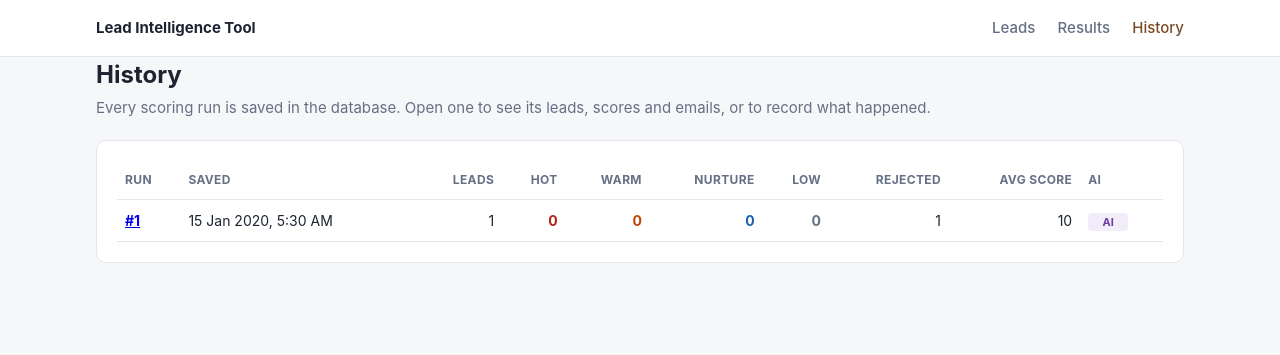
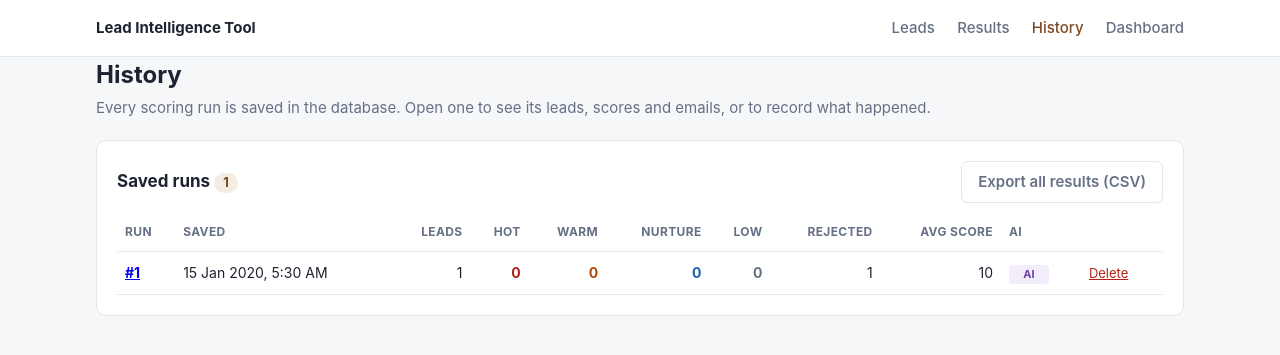
Before and after one commit to kambhampatiabhijith-wq/lead-intelligence-tool, a Flask app: page /history in a window 1280 px wide. Shown: the top 355 px of the page. Run offline with Flask 3, Linux system fonts and the light colour scheme; tables that the repository leaves empty hold one stand-in row (values such as "Sample post").

Commit message:
Add admin dashboard, run deletion and CSV export
- /dashboard: usage KPIs, conversion by segment from recorded outcomes
  (do Hot leads beat Warm?), segment mix by run, next-action mix,
  follow-ups waiting, AI health and the current scoring rules
- History: delete a run, export every scored lead as CSV
- layout fixes for narrow screens

Co-Authored-By: Claude Opus 5.5 <noreply@anthropic.com>
Claude-Session: https://claude.ai/code/session_01ViRBK24UG7bY1zPk4zdDQE

```diff
--- a/db.py
+++ b/db.py
@@ -253,3 +253,111 @@ def set_outcome(result_id, outcome):
 def clear_outcome(result_id):
     with connect() as conn:
         conn.execute("DELETE FROM outcomes WHERE result_id = ?", (result_id,))
+
+
+# ---------- Admin: dashboard numbers, deleting runs, export ----------
+
+SEGMENTS = ["Hot", "Warm", "Nurture", "Low"]
+POSITIVE = ("Meeting", "Won")
+
+
+def dashboard_stats():
+    """Everything the admin dashboard shows, computed from the database."""
+    with connect() as conn:
+        runs = conn.execute("SELECT * FROM runs ORDER BY id").fetchall()
+        results = conn.execute(
+            """SELECT r.id, r.run_id, r.lead_id, r.company, r.contact_name, r.segment, r.score,
+                      r.next_action, r.email_source, r.ai_dropped, o.outcome
+               FROM results r LEFT JOIN outcomes o ON o.result_id = r.id""").fetchall()
+        mix = conn.execute(
+            """SELECT run_id, segment, COUNT(*) AS n FROM results GROUP BY run_id, segment""").fetchall()
+
+    stats = {
+        "runs": len(runs),
+        "leads_scored": len(results),
+        "rejected": sum(r["rejected_count"] for r in runs),
+        "avg_score": round(sum(r["score"] for r in results) / len(results)) if results else None,
+        "ai_runs": sum(1 for r in runs if r["ai_used"]),
+        "template_emails": sum(1 for r in results if r["email_source"] == "Template"),
+        "dropped_claims": sum(len(json.loads(r["ai_dropped"] or "[]")) for r in results),
+        "outcomes_recorded": sum(1 for r in results if r["outcome"]),
+    }
+    stats["ai_rate"] = round(100 * stats["ai_runs"] / stats["runs"]) if runs else None
+
+    # Segment totals and conversion: of the leads with an outcome, how many reached a meeting or a win?
+    segments = []
+    for seg in SEGMENTS:
+        rows = [r for r in results if r["segment"] == seg]
+        recorded = [r for r in rows if r["outcome"]]
+        positive = [r for r in recorded if r["outcome"] in POSITIVE]
+        segments.append({
+            "segment": seg,
+            "leads": len(rows),
+            "recorded": len(recorded),
+            "counts": {o: sum(1 for r in recorded if r["outcome"] == o) for o in OUTCOMES},
+            "positive": len(positive),
+            "rate": round(100 * len(positive) / len(recorded)) if recorded else None,
+        })
+    stats["segments"] = segments
+    hot, warm = segments[0], segments[1]
+    if hot["rate"] is not None and warm["rate"] is not None:
+        if hot["rate"] > warm["rate"]:
+            stats["verdict"] = f"Yes. {hot['rate']}% of Hot leads reached a meeting or win, against {warm['rate']}% of Warm leads."
+        elif hot["rate"] == warm["rate"]:
+            stats["verdict"] = f"Not yet. Hot and Warm leads convert at the same rate ({hot['rate']}%)."
+        else:
+            stats["verdict"] = (f"No. Warm leads are converting better ({warm['rate']}% against {hot['rate']}%). "
+                                "Review the scoring weights.")
+    else:
+        stats["verdict"] = "Not enough data yet. Record outcomes for some Hot and Warm leads on the Results page."
+
+    # Segment mix for the last 12 runs (chart)
+    recent = runs[-12:]
+    by_run = {}
+    for m in mix:
+        by_run.setdefault(m["run_id"], {})[m["segment"]] = m["n"]
+    stats["chart_runs"] = {
+        "labels": [f"#{r['id']}" for r in recent],
+        **{seg.lower(): [by_run.get(r["id"], {}).get(seg, 0) for r in recent] for seg in SEGMENTS},
+    }
+
+    # Next actions across all scored leads
+    actions = {}
+    for r in results:
+        actions[r["next_action"]] = actions.get(r["next_action"], 0) + 1
+    stats["actions"] = sorted(actions.items(), key=lambda kv: -kv[1])
+
+    # Hot and Warm leads from the latest run that have no outcome yet
+    latest = runs[-1]["id"] if runs else None
+    stats["latest_run"] = latest
+    stats["follow_ups"] = [dict(r) for r in results
+                           if r["run_id"] == latest and r["segment"] in ("Hot", "Warm") and not r["outcome"]]
+
+    # Runs where the AI did not run, or skipped some leads
+    stats["ai_issues"] = [{"id": r["id"], "created_at": local_time(r["created_at"]), "message": r["ai_message"]}
+                          for r in reversed(runs)
+                          if not r["ai_used"] or "Not checked" in (r["ai_message"] or "")][:8]
+    return stats
+
+
+def delete_run(run_id):
+    """Remove a run and everything saved with it."""
+    with connect() as conn:
+        conn.execute("DELETE FROM outcomes WHERE result_id IN (SELECT id FROM results WHERE run_id = ?)", (run_id,))
+        conn.execute("DELETE FROM results WHERE run_id = ?", (run_id,))
+        conn.execute("DELETE FROM rejected WHERE run_id = ?", (run_id,))
+        cur = conn.execute("DELETE FROM runs WHERE id = ?", (run_id,))
+    return cur.rowcount > 0
+
+
+def export_rows():
+    """Every scored lead with its run and outcome, for the CSV export."""
+    with connect() as conn:
+        rows = conn.execute(
+            """SELECT r.run_id, ru.created_at, r.lead_id, r.contact_name, r.role, r.company, r.company_type,
+                      r.product, r.annual_volume_tonnes, r.indicative_price_usd_kg, r.lead_source,
+                      r.score, r.segment, r.next_action, r.email_source, o.outcome
+               FROM results r JOIN runs ru ON ru.id = r.run_id
+               LEFT JOIN outcomes o ON o.result_id = r.id
+               ORDER BY r.run_id DESC, r.id""").fetchall()
+    return [dict(r) for r in rows]
--- a/main.py
+++ b/main.py
@@ -5,14 +5,14 @@ Flow for each scoring run (POST /api/score):
   ai.py          -> quoted buying signals + outreach email draft (Groq)
   logic.py       -> score, segment, next action, email checks
   db.py          -> run, results and rejected rows saved in SQLite
-The pages read everything back from the database.
+The pages read everything back from the database; /dashboard is the admin view.
 """
 
 import csv
 import io
 import os
 
-from flask import Flask, abort, flash, jsonify, redirect, render_template, request, url_for
+from flask import Flask, Response, abort, flash, jsonify, redirect, render_template, request, url_for
 
 import ai
 import db
@@ -173,5 +173,40 @@ def record_outcome(result_id):
     return redirect(url_for("view_run", run_id=run_id) + f"#result-{result_id}")
 
 
+# ---------- Admin ----------
+
+@app.route("/dashboard")
+def dashboard():
+    return render_template(
+        "dashboard.html", stats=db.dashboard_stats(), outcomes=db.OUTCOMES,
+        base_prices=logic.BASE_PRICES, matrix=logic.MATRIX, bands=logic.VOLUME_BANDS,
+        company_fit=logic.COMPANY_FIT, source_points=logic.SOURCE_POINTS,
+        signal_points=logic.SIGNAL_POINTS, segments=logic.SEGMENTS,
+    )
+
+
+@app.post("/runs/<int:run_id>/delete")
+def delete_run(run_id):
+    if db.delete_run(run_id):
+        flash(f"Deleted run #{run_id} and its results.", "ok")
+    else:
+        flash(f"Run #{run_id} was not found.", "error")
+    return redirect(url_for("history"))
+
+
+@app.get("/export.csv")
+def export_csv():
+    rows = db.export_rows()
+    out = io.StringIO()
+    columns = ["run_id", "created_at", "lead_id", "contact_name", "role", "company", "company_type",
+               "product", "annual_volume_tonnes", "indicative_price_usd_kg", "lead_source",
+               "score", "segment", "next_action", "email_source", "outcome"]
+    writer = csv.DictWriter(out, fieldnames=columns)
+    writer.writeheader()
+    writer.writerows(rows)
+    return Response(out.getvalue(), mimetype="text/csv",
+                    headers={"Content-Disposition": "attachment; filename=scored_leads.csv"})
+
+
 if __name__ == "__main__":
     app.run(host="0.0.0.0", port=int(os.environ.get("PORT", 8000)), debug=False)
--- a/static/style.css
+++ b/static/style.css
@@ -207,3 +207,35 @@ q { font-style: italic; }
 .seg-text-warm { color: var(--warm); font-weight: 700; }
 .seg-text-nurture { color: var(--nurture); font-weight: 700; }
 .seg-text-low { color: var(--low); font-weight: 700; }
+
+/* ---------- Stage 7: admin dashboard ---------- */
+.kpis { display: grid; grid-template-columns: repeat(4, 1fr); gap: 12px; margin-bottom: 16px; }
+.kpi { background: var(--card); border: 1px solid var(--line); border-radius: 10px; padding: 14px 16px; display: flex; flex-direction: column; gap: 4px; }
+.kpi-label { font-size: 13px; color: var(--muted); font-weight: 600; }
+.kpi-num { font-size: 30px; font-weight: 700; line-height: 1.1; }
+.kpi-note { font-size: 13px; color: var(--muted); }
+.verdict { font-size: 16px; font-weight: 600; margin: 4px 0 12px; }
+.matrix td, .matrix th { padding: 8px; }
+.dash-grid { display: grid; grid-template-columns: 1fr 1fr; gap: 16px; }
+.chart-box { position: relative; height: 280px; }
+.plain-list { list-style: none; padding: 0; margin: 0; }
+.plain-list li { padding: 10px 0; border-top: 1px solid var(--line); font-size: 14px; }
+.plain-list li:first-child { border-top: none; }
+.plain-list .muted { display: block; margin-top: 2px; }
+.health { display: grid; grid-template-columns: repeat(3, 1fr); gap: 12px; margin-bottom: 4px; }
+.health > div { display: flex; flex-direction: column; gap: 2px; }
+.kpi-num-sm { font-size: 22px; font-weight: 700; }
+.rules-grid { display: grid; grid-template-columns: 1fr 1.4fr; gap: 24px; }
+.inline-form { margin: 0; }
+.link-danger { color: var(--error); }
+a.btn { text-decoration: none; display: inline-block; }
+
+@media (max-width: 800px) {
+  .kpis { grid-template-columns: 1fr 1fr; }
+  .dash-grid, .rules-grid, .health { grid-template-columns: 1fr; }
+}
+.dash-grid > *, .rules-grid > *, .grid > * { min-width: 0; }
+@media (max-width: 800px) {
+  .topbar-inner { height: auto; padding: 10px 16px; flex-wrap: wrap; gap: 6px; }
+  .topbar nav a { margin-left: 0; margin-right: 14px; }
+}
--- a/templates/base.html
+++ b/templates/base.html
@@ -14,6 +14,7 @@
         <a href="{{ url_for('index') }}" class="{% if request.endpoint == 'index' %}active{% endif %}">Leads</a>
         <a href="{{ url_for('results') }}" class="{% if request.endpoint in ('results', 'view_run') %}active{% endif %}">Results</a>
         <a href="{{ url_for('history') }}" class="{% if request.endpoint == 'history' %}active{% endif %}">History</a>
+        <a href="{{ url_for('dashboard') }}" class="{% if request.endpoint == 'dashboard' %}active{% endif %}">Dashboard</a>
       </nav>
     </div>
   </header>
--- a/templates/history.html
+++ b/templates/history.html
@@ -10,6 +10,10 @@
 
 <section class="card">
   {% if runs %}
+  <div class="card-head">
+    <h2>Saved runs <span class="count">{{ runs|length }}</span></h2>
+    <a class="btn btn-ghost" href="{{ url_for('export_csv') }}">Export all results (CSV)</a>
+  </div>
   <div class="table-scroll">
     <table>
       <thead>
@@ -24,6 +28,7 @@
           <th class="num">Rejected</th>
           <th class="num">Avg score</th>
           <th>AI</th>
+          <th></th>
         </tr>
       </thead>
       <tbody>
@@ -39,6 +44,11 @@
           <td class="num">{{ r.rejected_count }}</td>
           <td class="num">{{ '%d'|format(r.avg_score) if r.avg_score is not none else '-' }}</td>
           <td>{% if r.ai_used %}<span class="src src-ai">AI</span>{% else %}<span class="muted" title="{{ r.ai_message }}">Rules only</span>{% endif %}</td>
+          <td>
+            <form method="post" action="{{ url_for('delete_run', run_id=r.id) }}" class="inline-form">
+              <button type="submit" class="link-btn link-danger" title="Delete this run and its results">Delete</button>
+            </form>
+          </td>
         </tr>
         {% endfor %}
       </tbody>
```
Also changed, not shown: templates/dashboard.html (added, +195 -0 lines).
